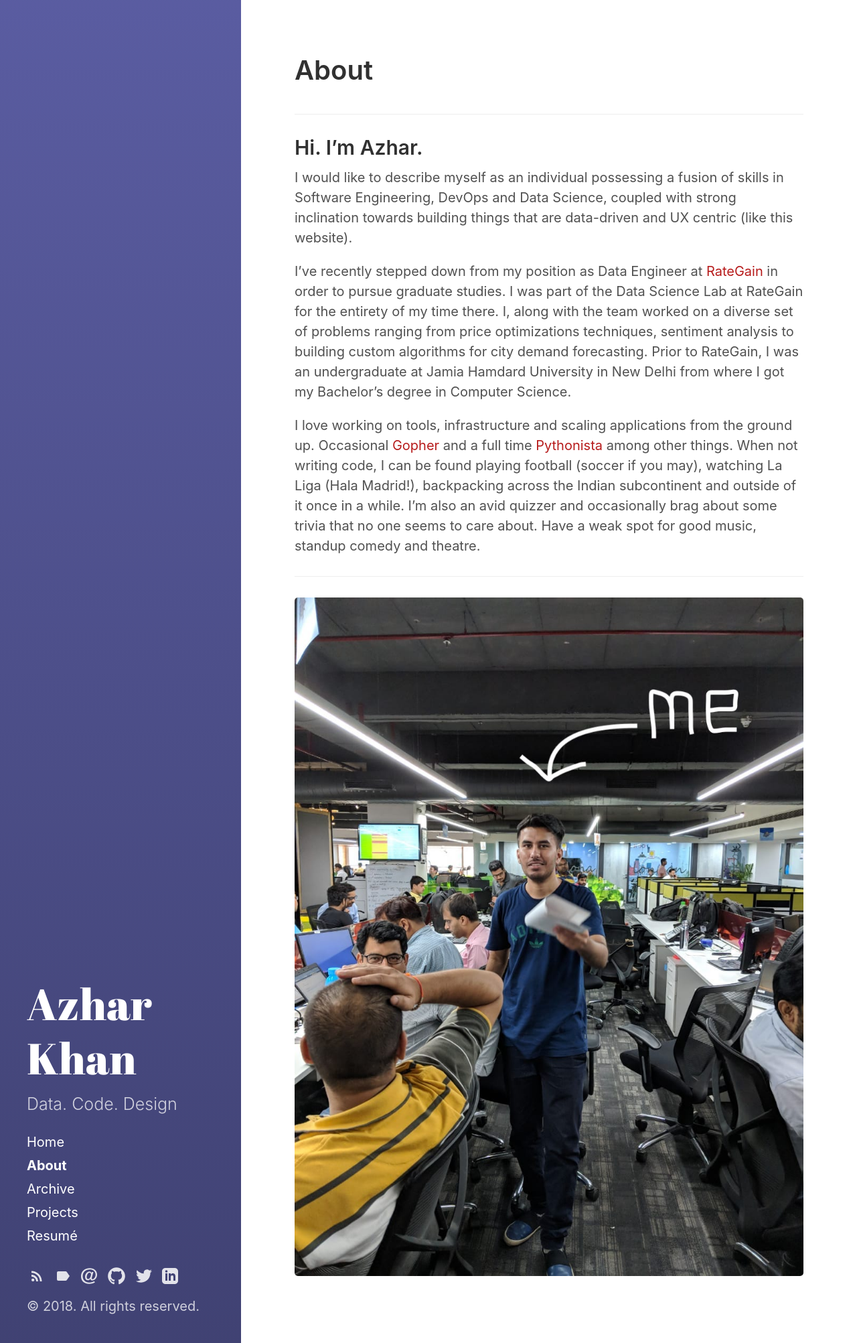
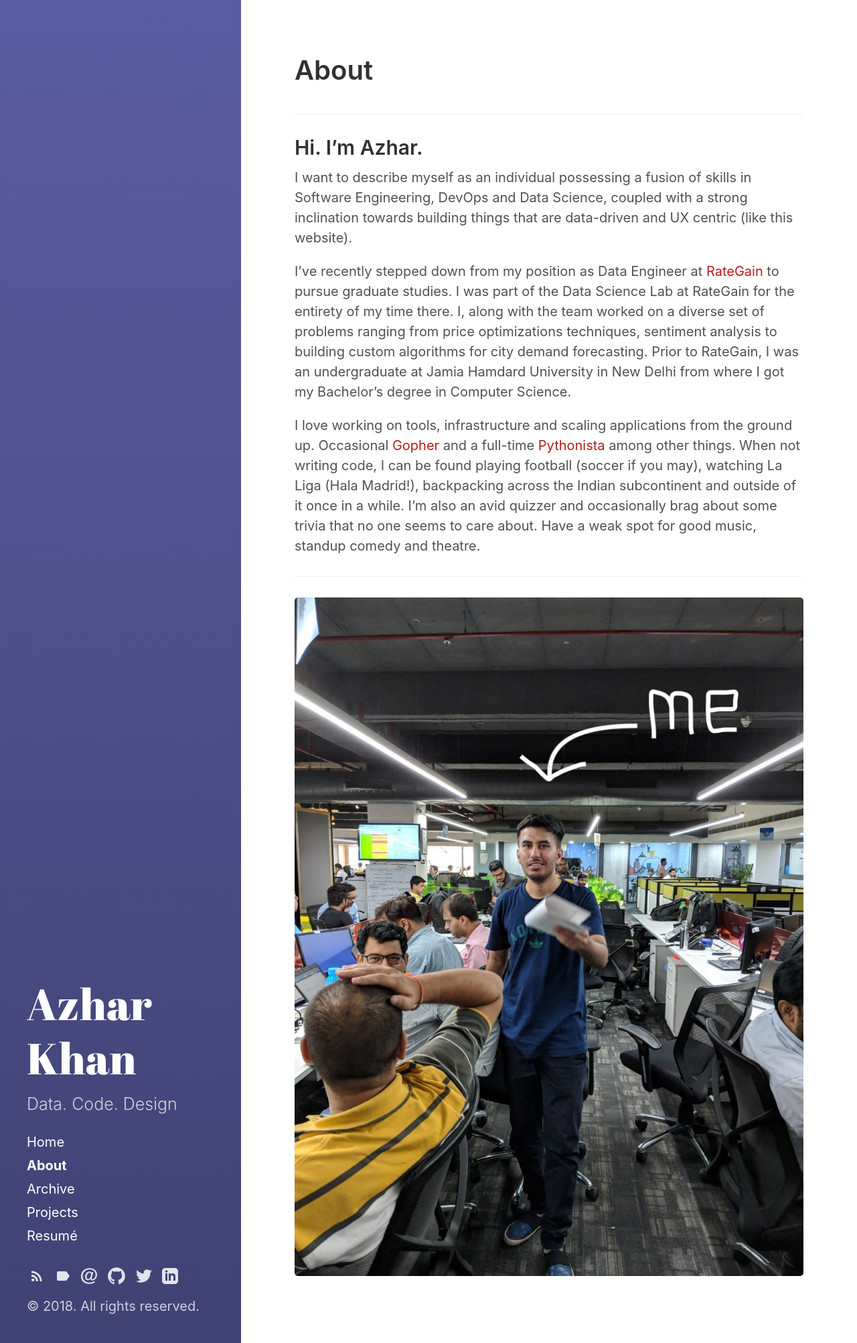
Before and after one commit to zeddmaxx/zeddmaxx.github.io, a Jekyll site: the page built from about.md, in a window 1280 px wide. Shown: the whole page at 67% size. Built offline with Jekyll 4.4.1, drawn with Linux system fonts in a browser that asks for light colours.

Commit message:
Minor changes

```diff
--- a/about.md
+++ b/about.md
@@ -7,11 +7,11 @@
 
 ## Hi. I’m Azhar.
 
-I would like to describe myself as an individual possessing a fusion of skills in Software Engineering, DevOps and Data Science, coupled with strong inclination towards building things that are data-driven and UX centric (like this website).
+I want to describe myself as an individual possessing a fusion of skills in Software Engineering, DevOps and Data Science, coupled with a strong inclination towards building things that are data-driven and UX centric (like this website).
 
-I've recently stepped down from my position as Data Engineer at [RateGain](https://rategain.com) in order to pursue graduate studies. I was part of the Data Science Lab at RateGain for the entirety of my time there. I, along with the team worked on a diverse set of problems ranging from price optimizations techniques, sentiment analysis to building custom algorithms for city demand forecasting. Prior to RateGain, I was an undergraduate at Jamia Hamdard University in New Delhi from where I got my Bachelor's degree in Computer Science.
+I've recently stepped down from my position as Data Engineer at [RateGain](https://rategain.com) to pursue graduate studies. I was part of the Data Science Lab at RateGain for the entirety of my time there. I, along with the team worked on a diverse set of problems ranging from price optimizations techniques, sentiment analysis to building custom algorithms for city demand forecasting. Prior to RateGain, I was an undergraduate at Jamia Hamdard University in New Delhi from where I got my Bachelor's degree in Computer Science.
 
-I love working on tools, infrastructure and scaling applications from the ground up. Occasional [Gopher](https://golang.org) and a full time [Pythonista](https://www.python.org) among other things. When not writing code, I can be found playing football (soccer if you may), watching La Liga (Hala Madrid!), backpacking across the Indian subcontinent and outside of it once in a while. I'm also an avid quizzer and occasionally brag about some trivia that no one seems to care about. Have a weak spot for good music, standup comedy and theatre.
+I love working on tools, infrastructure and scaling applications from the ground up. Occasional [Gopher](https://golang.org) and a full-time [Pythonista](https://www.python.org) among other things. When not writing code, I can be found playing football (soccer if you may), watching La Liga (Hala Madrid!), backpacking across the Indian subcontinent and outside of it once in a while. I'm also an avid quizzer and occasionally brag about some trivia that no one seems to care about. Have a weak spot for good music, standup comedy and theatre.
 
 <hr>
 
```
